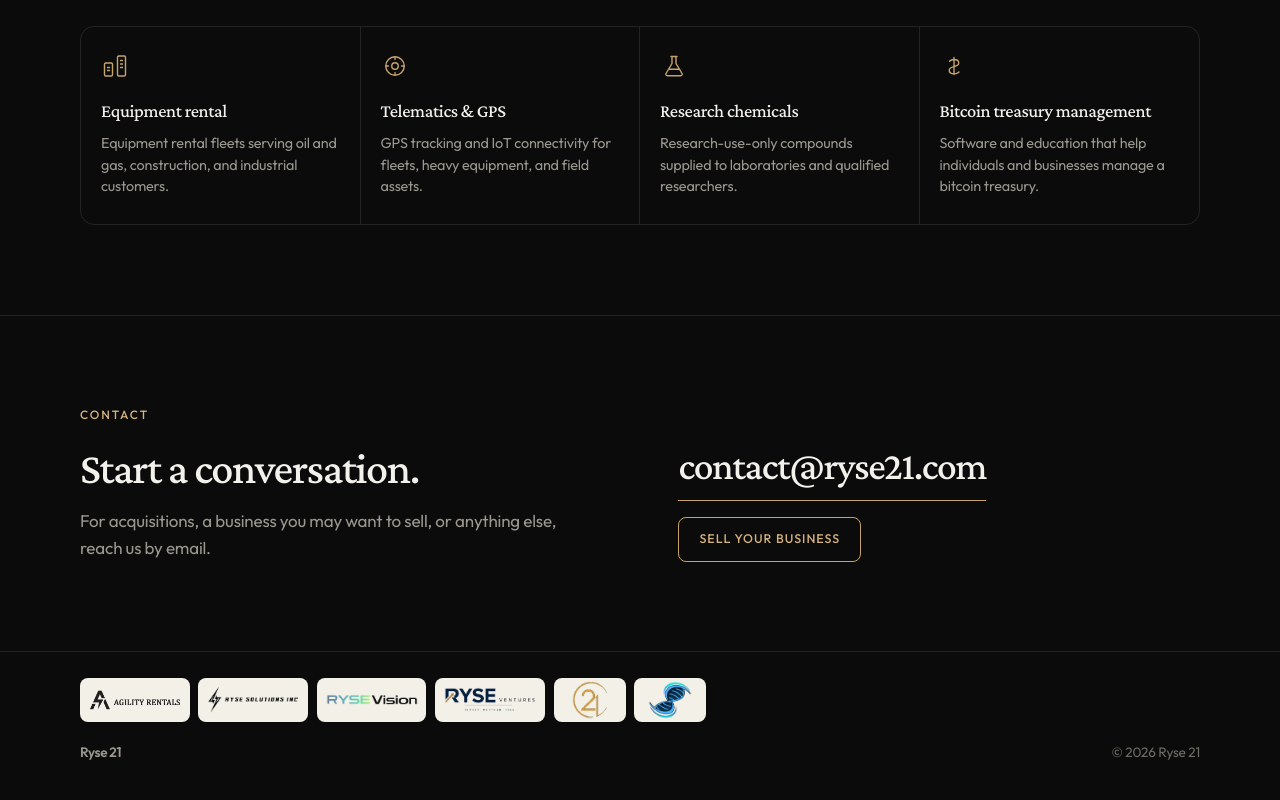
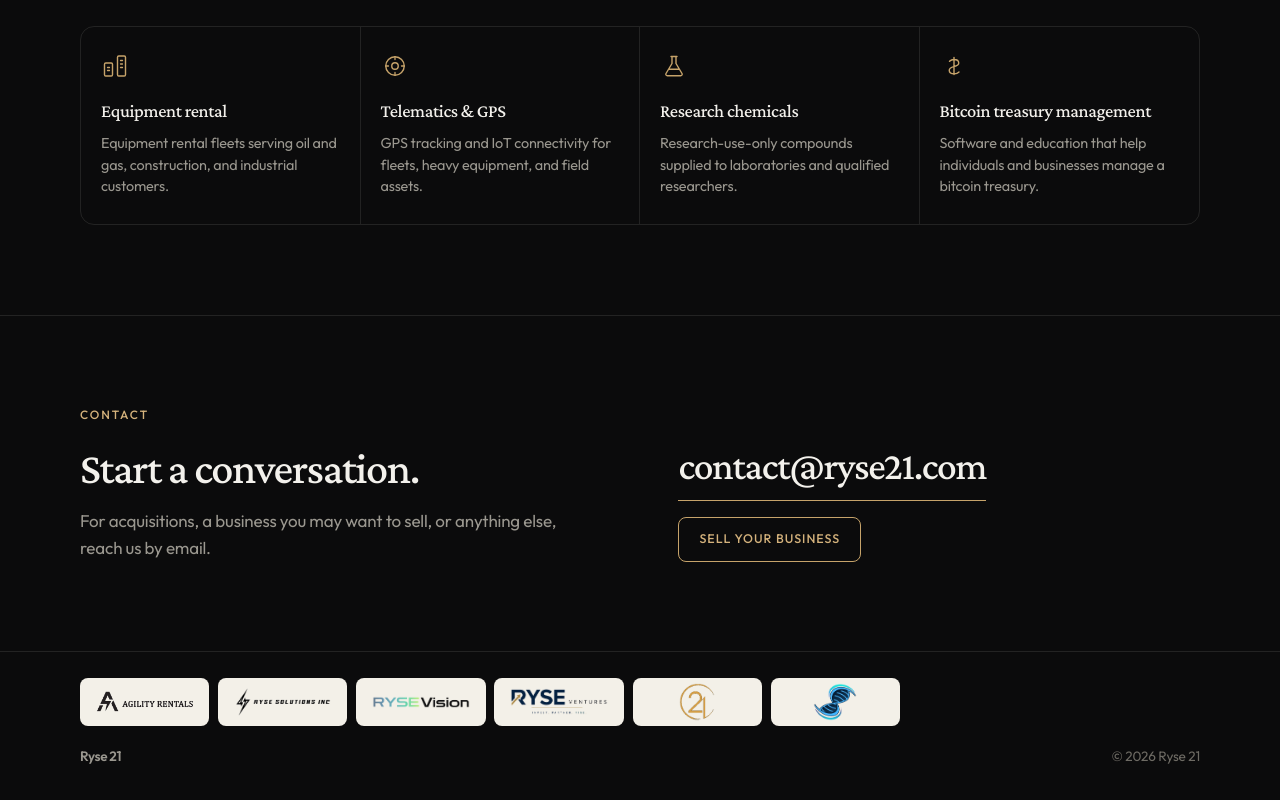
Before and after one commit to ichachere/ryse-21site, a plain HTML site: page index.html in a window 1280 px wide. Shown: the part 2955-3755 px from the top of the page. Drawn offline with Linux system fonts and the light colour scheme.

Commit message:
Equal footer logo tiles

```diff
--- a/styles.css
+++ b/styles.css
@@ -769,3 +769,24 @@ a.card:focus-visible {
   padding-top: 3px;
   padding-bottom: 3px;
 }
+
+/* Footer: equal-size logo tiles */
+.footer-logos {
+  display: grid;
+  grid-template-columns: repeat(6, minmax(0, 1fr));
+  max-width: 820px;
+}
+.footer-logo-tile,
+.footer-logo-tile.is-dark {
+  width: 100%;
+  min-width: 0;
+  height: 48px;
+}
+.footer-logo-tile img {
+  max-width: 88%;
+}
+@media (max-width: 640px) {
+  .footer-logos {
+    grid-template-columns: repeat(3, minmax(0, 1fr));
+  }
+}
```
